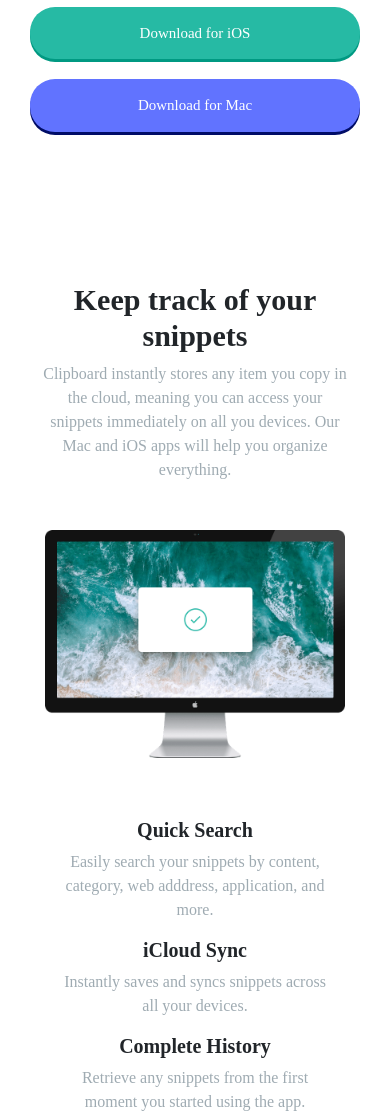
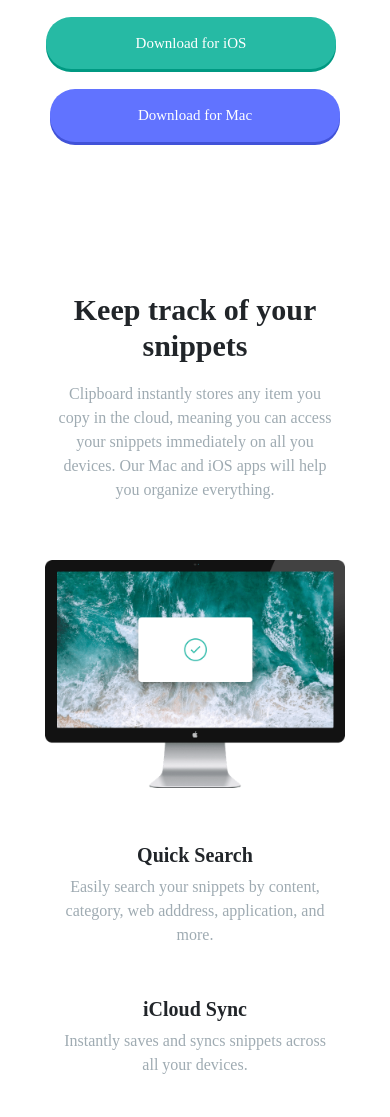
Before and after one commit to hackib-dev/Clipboard, a plain HTML site: page index.html in a window 390 px wide. Shown: the part 449-1566 px from the top of the page. Drawn offline with nearby package versions, Linux system fonts and the light colour scheme; a web font is replaced by a local one.

Commit message:
Clipboard

```diff
--- a/assets/css/styles.css
+++ b/assets/css/styles.css
@@ -45,6 +45,15 @@ p{
     padding: 10px 25px;
     font-size: 15px;
 }
+
+.ios:hover{
+    background-color: #5DCCBB;
+}
+
+.mac:hover{
+    background-color: #8896FF;
+}
+
 .ios{
     background-color:  hsl(171, 66%, 44%);
     box-shadow: 0px 3px   hsl(171, 100%, 30%);
@@ -53,7 +62,7 @@ p{
 
 .mac{
     background-color:  hsl(233, 100%, 69%);
-    box-shadow: 0px 3px  hsl(233, 100%, 20%);
+    box-shadow: 0px 3px  hsl(233, 66%, 55%);
 }
 
 .computer_image{
@@ -155,7 +164,7 @@ svg:hover path {
     }
 
     .first_section p {
-        margin: auto 40px;
+        margin: 10px 55px;
     }
 
     .download{
@@ -164,6 +173,11 @@ svg:hover path {
 
     .ios{
         margin-bottom: 20px;
+
+    }
+
+    .ios, .mac{
+        width: 290px;
     }
 
     .second_section h1 {
@@ -171,13 +185,16 @@ svg:hover path {
         font-weight: bold;
     }
     .second_section p {
-        margin: auto 40px;
+        margin: 10px 55px;
     }
 
     .section_two{
-        padding: 60px;
+        padding: 55px;
     }
 
+    .icloud{
+        margin: 50px auto;
+    }
     .section_two div h2{
         font-weight: bold ;
     }
@@ -193,17 +210,18 @@ svg:hover path {
     }
     .devices{
         width: 100%;
-        margin-bottom: 100px;
+
     }
 
     .fourth_section p{
-        margin: 0px 50px;
+        margin: 10px 50px;
         font-size: 16px;
     }
 
 
     .fourth_section h3{
         margin: 0px 80px;
+        margin-top: 100px;
         font-size: 28px;
         font-weight: bold;
 
--- a/index.html
+++ b/index.html
@@ -56,7 +56,7 @@
                     Easily search your snippets by content, category, web adddress, application, and more.
                 </p>
             </div>
-            <div>
+            <div class="icloud">
                 <h2>
                     iCloud Sync
                 </h2>
```
